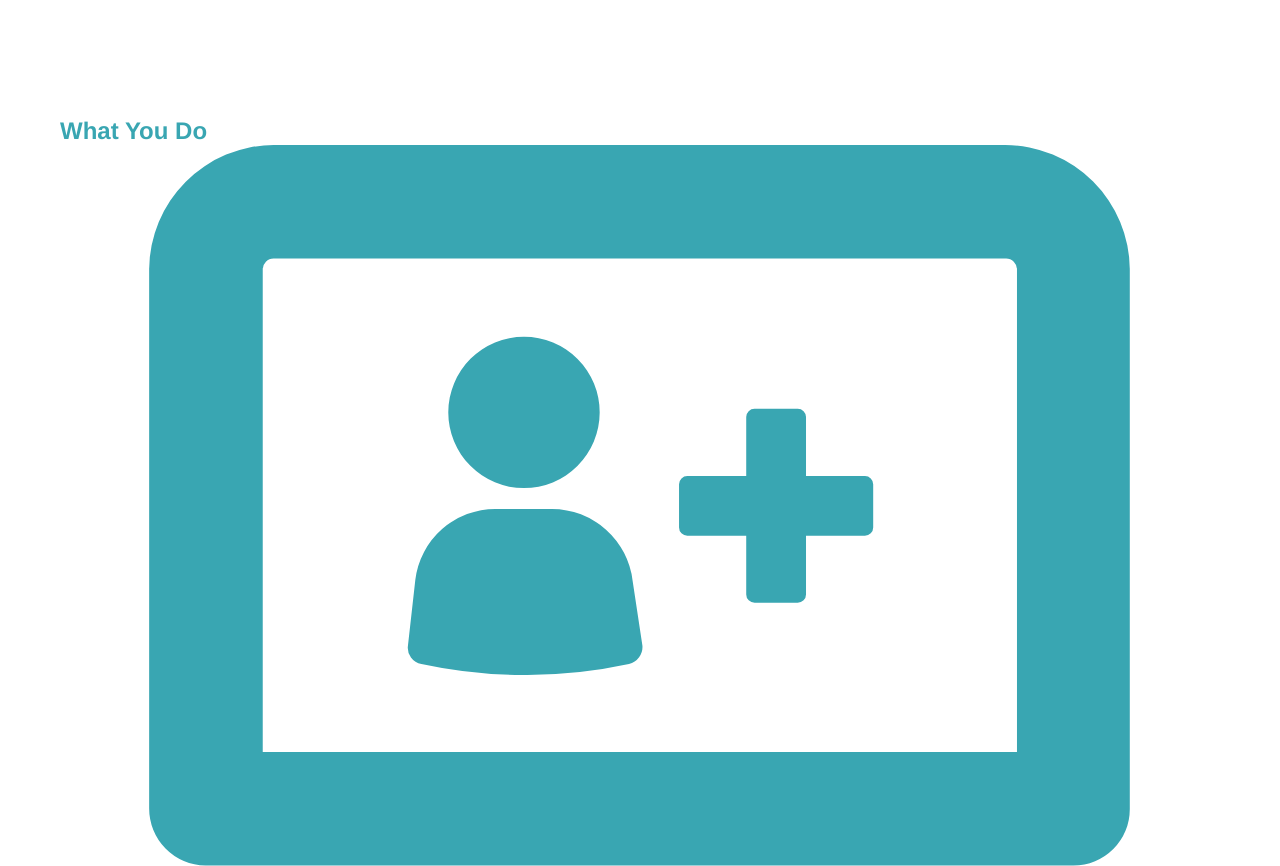
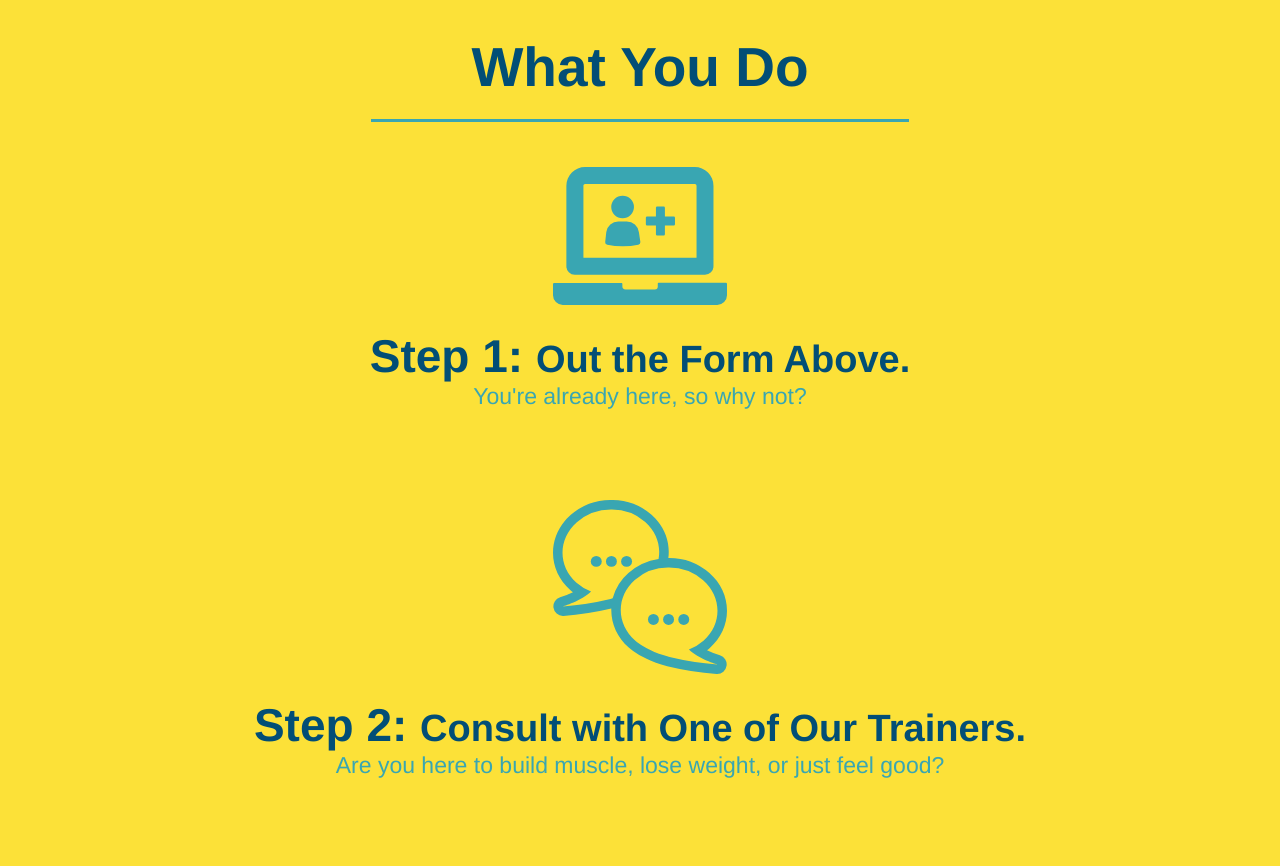
Before and after one commit to Nima-MJ/run-buddy, a plain HTML site: page index.html in a window 1280 px wide. Shown: the part 1003-1869 px from the top of the page. Drawn offline with Linux system fonts and the light colour scheme.

Commit message:
style what you do section

```diff
--- a/assets/css/style.css
+++ b/assets/css/style.css
@@ -102,18 +102,39 @@ section{
     font-size: 16px;
 }.intro{
     text-align: center;
-}.intro h2{
-    font-size: 55px;
-    color: #024e76;
-    margin-bottom: 35px;
-    padding: 0 100px 20px 100px;
-    border-bottom: 3px solid;
-    border-color: #fce138;
-    display: inline-block;
+}
 }.intro p{
     line-height: 1.7;
     color: #39a6b2;
     width: 80%;
     font-size: 20px;
     margin: 0 auto;
+}.steps{
+    text-align: center;
+    background: #fce138;
+}.section-title{
+    font-size: 55px;
+    color: #024e76;
+    margin-bottom: 35px;
+    padding: 0 100px 20px 100px;
+    display: inline-block;
+    border-bottom: 3px solid;
+}.primary-border{
+    border-color: #fce138;
+}.secondary-border{
+    border-color: #39a6b2;
+}.steps div{
+    margin-bottom: 80px;
+}.steps img{
+    width: 15%;
+    margin: 10px 0;
+}.steps h3{
+    color: #024e76;
+    font-size: 46px;
+    margin-top: 10px;
+}.steps p{
+    color: #39a6b2;
+    font-size: 23px;
+}.steps span{
+    font-size: 38px;
 }
--- a/index.html
+++ b/index.html
@@ -67,36 +67,36 @@
 
         <!--"what we do"-->
         <section id="what-we-do" class="intro">
-            <h2>What We Do</h2>
+            <h2 class="section-title primary-border">What We Do</h2>
             <p>
                 butcher selfies chambray shabby chic gentrify readymade yr Echo Park XOXO Tumblr normcore Banksy direct trade Blue Bottle chillwave you probably haven't heard of them single-origin coffee Vice fanny pack fixie Odd Future Austin fingerstache pickled twee synth Wes Anderson Thundercats viral bitters flannel meggings narwhal Marfa Schlitz sustainable Intelligentsia umami deep v craft
             </p>
         </section>
 
         <!--what you do-->
-        <section id="what-you-do">
-            <h2>What You Do</h2>
+        <section id="what-you-do" class="steps">
+            <h2 class="section-title secondary-border">What You Do</h2>
              <div>
                  <img src="./assets/images/step-1.svg" alt="" />
-                 <h3>Step 1: Fill Out the Form Above.</h3>
+                 <h3>Step 1: <span>Out the Form Above.</span></h3>
                  <p>You're already here, so why not?</p>
              </div>
 
              <div>
                  <img src="./assets/images/step-2.svg" alt="" />
-                 <h3>Step 2: Consult with One of Our Trainers.</h3>
+                 <h3>Step 2: <span>Consult with One of Our Trainers.</span></h3>
                  <p>Are you here to build muscle, lose weight, or just feel good?</p>
              </div>
 
              <div>
                  <img src="./assets/images/step-3.svg" alt="" />
-                 <h3>Step 3:</h3>
+                 <h3>Step 3:<span>Get Running.</span></h3>
                  <p>Hit the ground running (literary) once your trainer lays out your plan.</p>
              </div>
 
              <div>
                  <img src="./assets/images/step-4.svg" alt="" />
-                 <h3>Step 4:</h3>
+                 <h3>Step 4:<span>See Results.</span></h3>
                  <p>Bi-weekly checkins with your trainer will keep you focused.</p>
              </div>
         </section>
```
